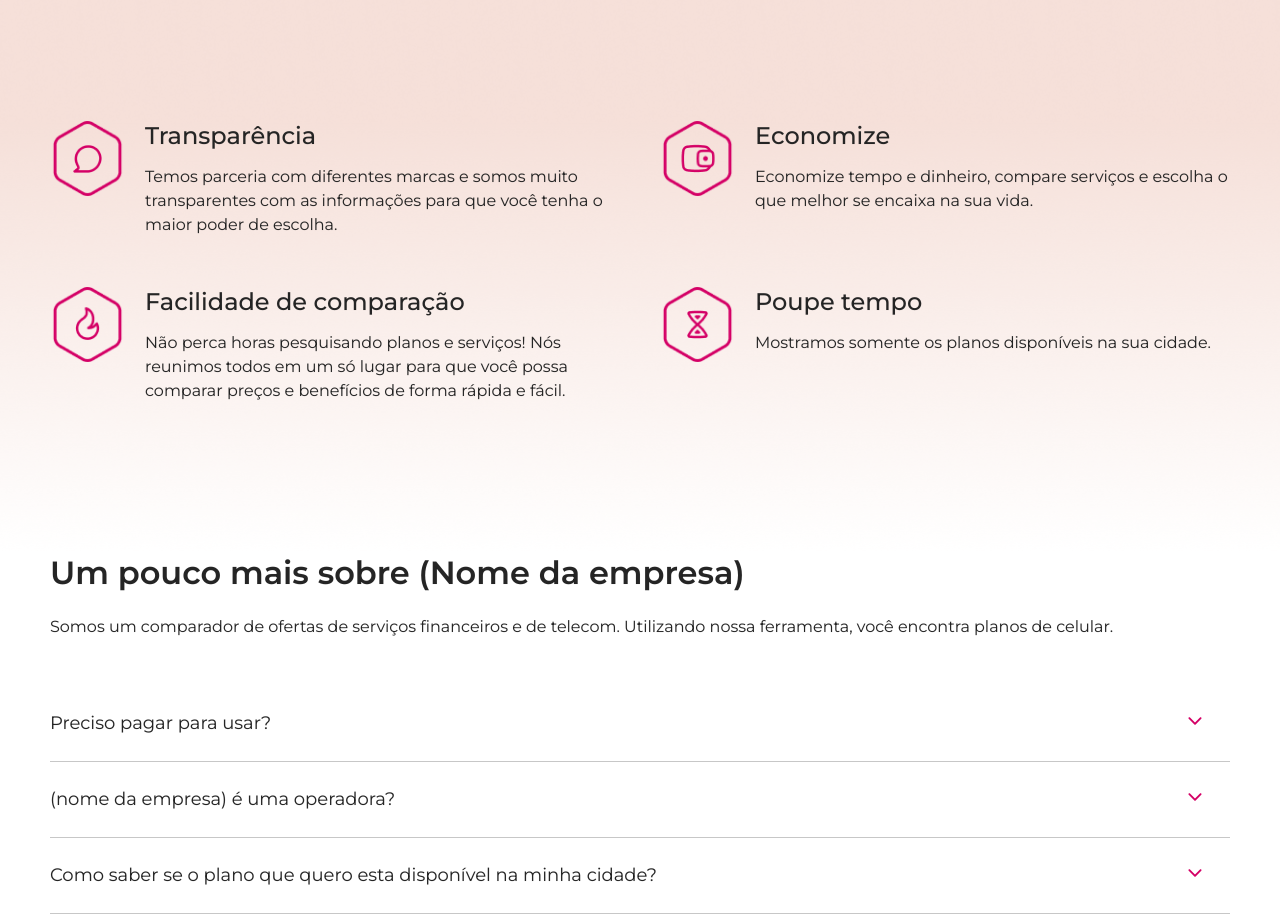
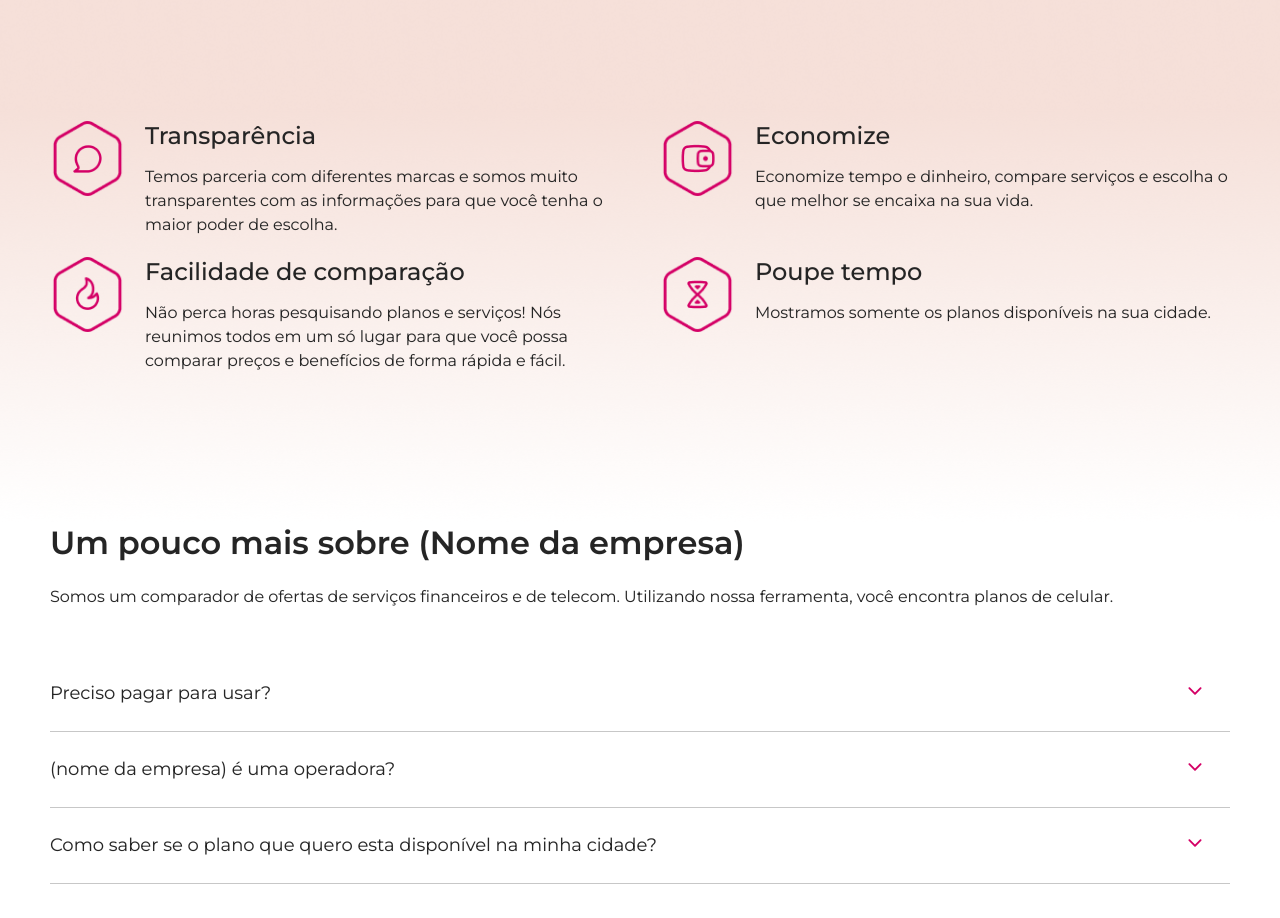
Before and after one commit to MatheusKristman/plans-app, a React (Vite) app: page / in a window 1280 px wide. Shown: the part 1220-2138 px from the top of the page. Built offline with nearby package versions, Linux system fonts and the light colour scheme; no server answers.

Commit message:
fixing thing on home

```diff
--- a/src/scss/_home.scss
+++ b/src/scss/_home.scss
@@ -221,7 +221,9 @@
               font-size: 1rem;
               font-weight: 500;
               cursor: pointer;
-              transition: background 0.3s ease, color 0.3s ease;
+              transition:
+                background 0.3s ease,
+                color 0.3s ease;
               width: 100%;
 
               &:disabled {
@@ -668,26 +670,28 @@
     background-size: 100% 100%;
     background-repeat: no-repeat;
     background-position: top center;
-    padding-bottom: 150px;
+    padding-bottom: 0px;
 
     @include breakpoint(tablet) {
       background-image: url("/assets/images/benefits-tablet-bg.png");
+      padding-bottom: 50px;
     }
 
     @include breakpoint(largeScreen) {
       background-image: url("/assets/images/benefits-bg.png");
+      padding-bottom: 150px;
     }
 
     .benefits-wrapper {
       display: grid;
       grid-template-columns: 1fr;
       grid-template-rows: repeat(4, 1fr);
-      gap: 50px;
+      gap: 20px;
 
       @include breakpoint(largeScreen) {
         grid-template-columns: repeat(2, 1fr);
         grid-template-rows: repeat(2, 1fr);
-        gap: 50px 40px;
+        gap: 20px 40px;
       }
 
       .benefits-card {
@@ -781,7 +785,9 @@
           padding: 15px 60px 15px 15px;
           line-height: 24px;
           overflow: hidden;
-          transition: padding 0.3s ease, max-height 0.3s ease;
+          transition:
+            padding 0.3s ease,
+            max-height 0.3s ease;
         }
 
         .active-answer {
```
Also changed, not shown: src/scss/index.css, 1 other file (tests, documents, lock files or other folders).
